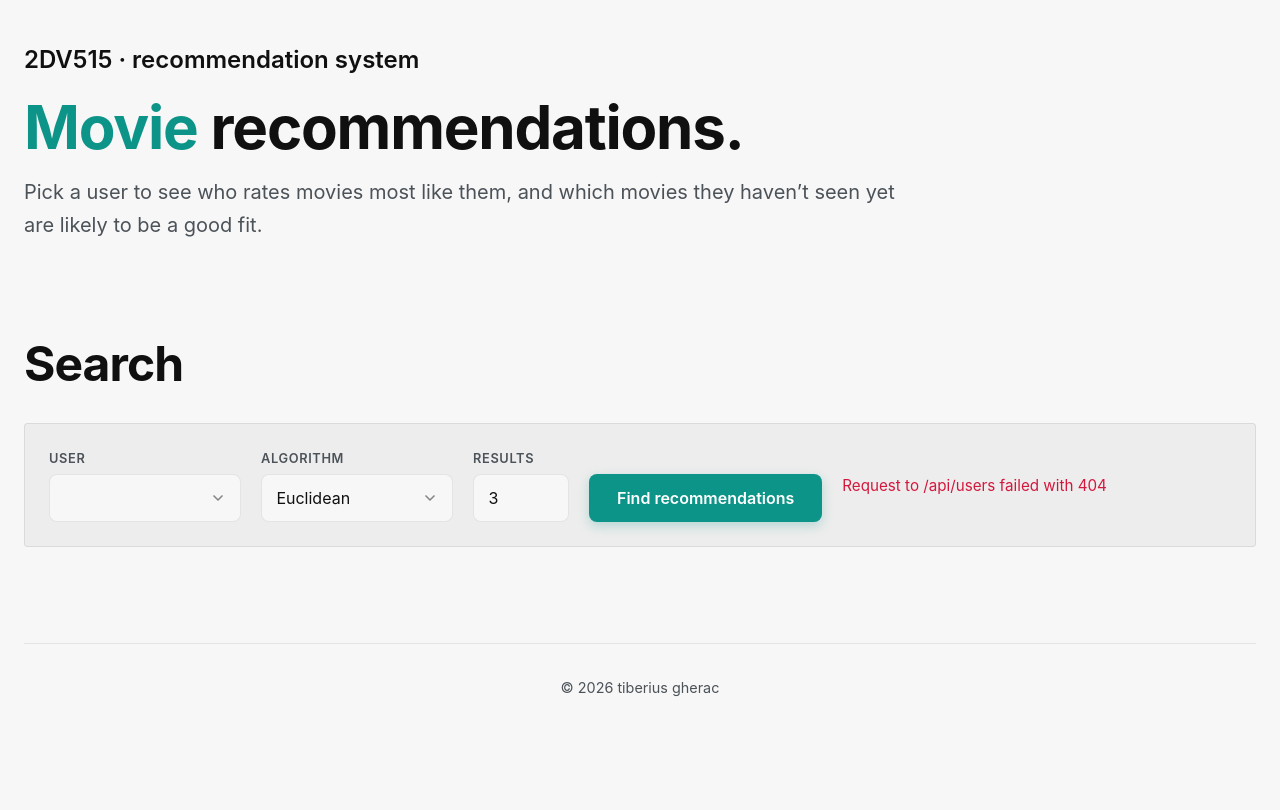
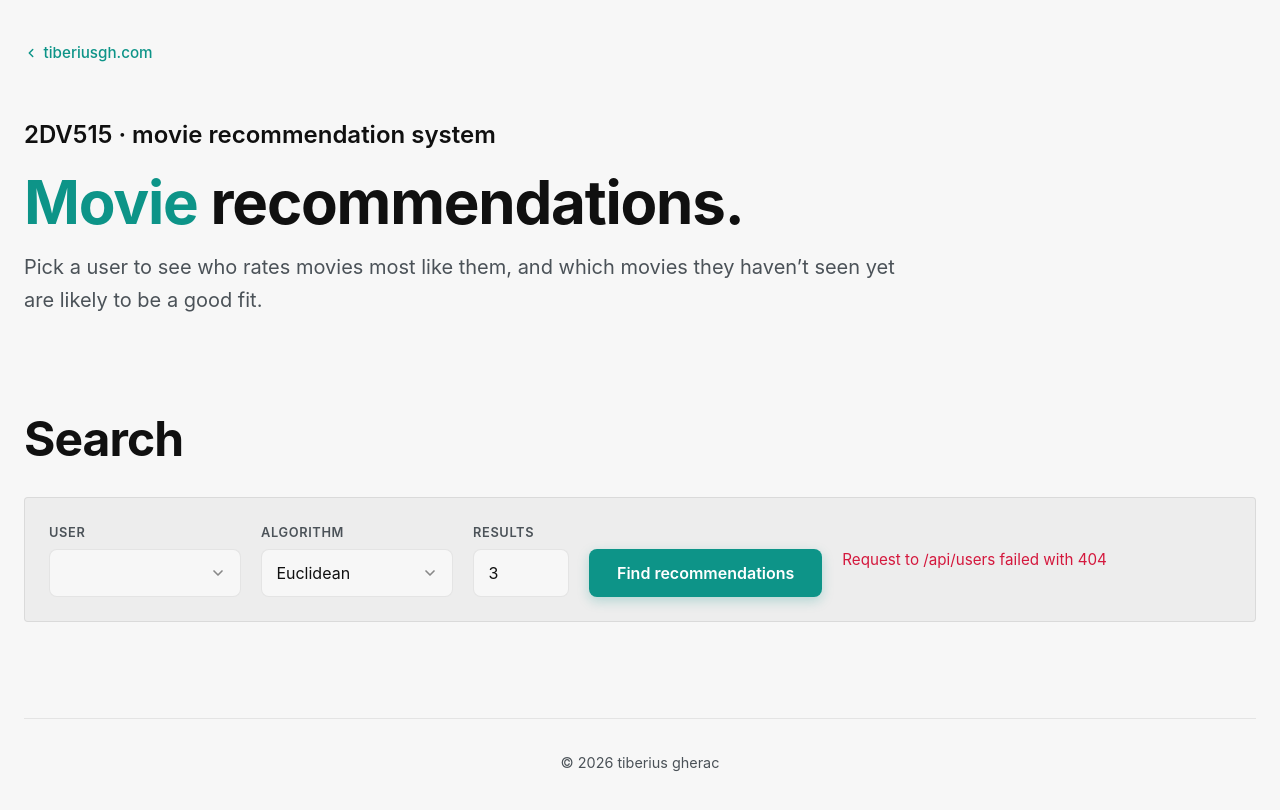
Before and after one commit to TiberiusGh/movie-recommender, a plain HTML site: page web/index.html in a window 1280 px wide. Drawn offline with Linux system fonts and the light colour scheme; no server answers; a web font is replaced by a local one.

Commit message:
Add breadcrumb navigation and update hero section title

```diff
--- a/web/index.html
+++ b/web/index.html
@@ -28,8 +28,27 @@
   </head>
   <body>
     <main>
+      <nav class="breadcrumb" aria-label="Breadcrumb">
+        <a href="https://tiberiusgh.com">
+          <svg
+            width="14"
+            height="14"
+            viewBox="0 0 24 24"
+            fill="none"
+            stroke="currentColor"
+            stroke-width="2.5"
+            stroke-linecap="round"
+            stroke-linejoin="round"
+            aria-hidden="true"
+          >
+            <path d="M15 18l-6-6 6-6" />
+          </svg>
+          tiberiusgh.com
+        </a>
+      </nav>
+
       <header class="hero">
-        <p class="hero-eyebrow">2DV515 · recommendation system</p>
+        <p class="hero-eyebrow">2DV515 · movie recommendation system</p>
         <h1><span class="hero-greeting">Movie</span> recommendations.</h1>
         <p class="hero-lead">
           Pick a user to see who rates movies most like them, and which movies
--- a/web/styles.css
+++ b/web/styles.css
@@ -89,6 +89,31 @@ h2 {
   color: var(--color-text-muted);
   margin: 0;
   max-width: var(--measure);
+}
+
+.breadcrumb {
+  margin: 0 0 3rem;
+  font-size: 0.95rem;
+}
+
+.breadcrumb a {
+  display: inline-flex;
+  align-items: center;
+  gap: 0.35rem;
+  color: var(--color-accent);
+  font-weight: 500;
+  text-decoration: none;
+  transition: color 120ms ease;
+}
+
+.breadcrumb a:hover {
+  color: var(--color-accent-hover);
+  text-decoration: underline;
+  text-underline-offset: 3px;
+}
+
+.breadcrumb svg {
+  flex-shrink: 0;
 }
 
 .section-title {
```
